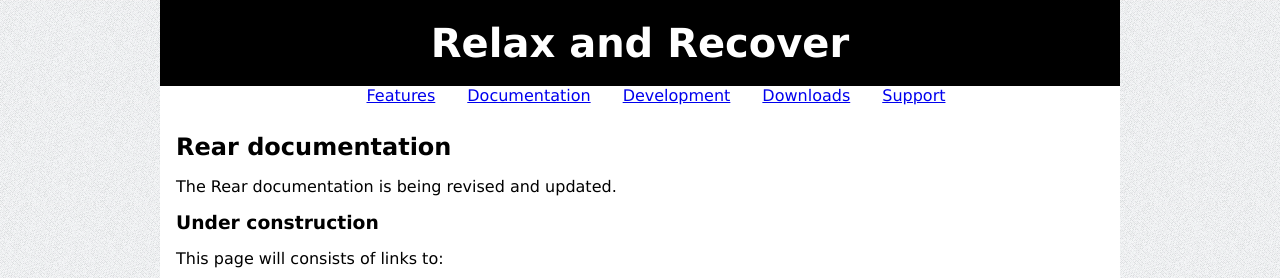
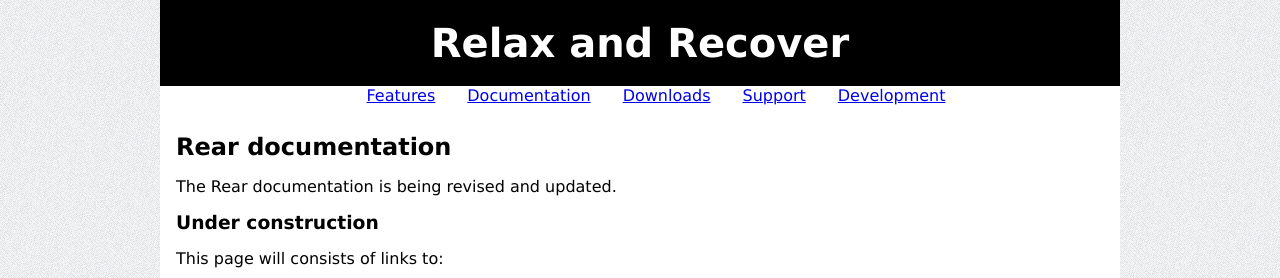
Before and after one commit to rear/rear.github.com, a Jekyll site: the page built from documentation/index.md, in a window 1280 px wide. Shown: the top 278 px of the page. Built offline with Jekyll 4.4.1, drawn with Linux system fonts in a browser that asks for light colours; some of the changed lines change nothing that is shown.

Commit message:
Change the order of the menu items

```diff
--- a/_layouts/default.html
+++ b/_layouts/default.html
@@ -9,9 +9,9 @@
 <ul class="nav">
     <li><a href="/about/">Features</a>
     <li><a href="/documentation/">Documentation</a>
-    <li><a href="/development/">Development</a>
     <li><a href="/download/">Downloads</a>
     <li><a href="/support/">Support</a>
+    <li><a href="/development/">Development</a>
 </ul>
 
 <div class="content">
```
